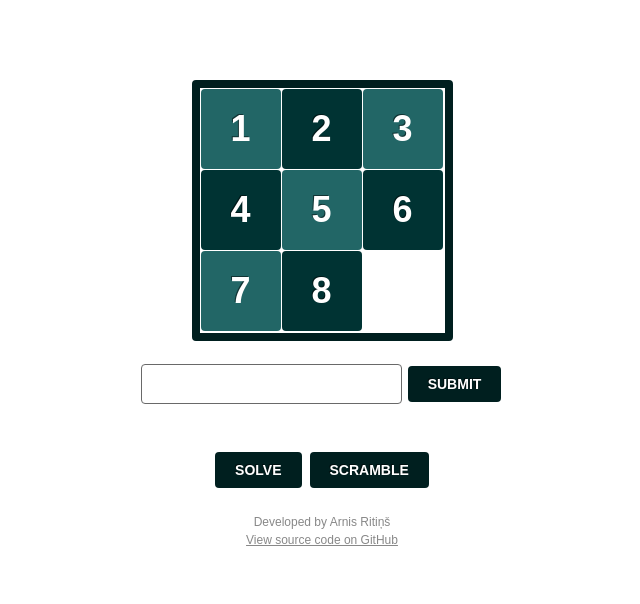
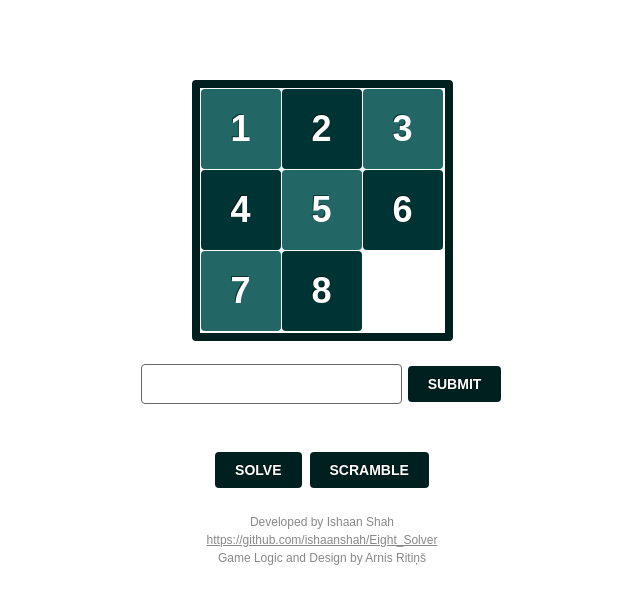
Before and after one commit to ishaanshah/Eight-Solver, a plain HTML site: page 8-Puzzle/index.html in a window 1280 px wide. Shown: the whole page, without its empty margins (318-958 px from the left). Drawn offline with Linux system fonts and the light colour scheme.

Commit message:
Edited game homepage.

```diff
--- a/8-Puzzle/index.html
+++ b/8-Puzzle/index.html
@@ -16,8 +16,10 @@
 		<button id="scramble">Scramble</button>
 	</div>
 
-	<p>Developed by Arnis Ritiņš</p>
-	<p><a href="https://github.com/arnisritins/15-Puzzle">View source code on GitHub</a></p>
+	<p>Developed by Ishaan Shah</p>
+	<p><a href="https://github.com/ishaanshah/Eight_Solver">https://github.com/ishaanshah/Eight_Solver</a></p>
+
+	<p>Game Logic and Design by Arnis Ritiņš</p>
 
 	<script src="8-puzzle.js"></script>
 </body>
```
